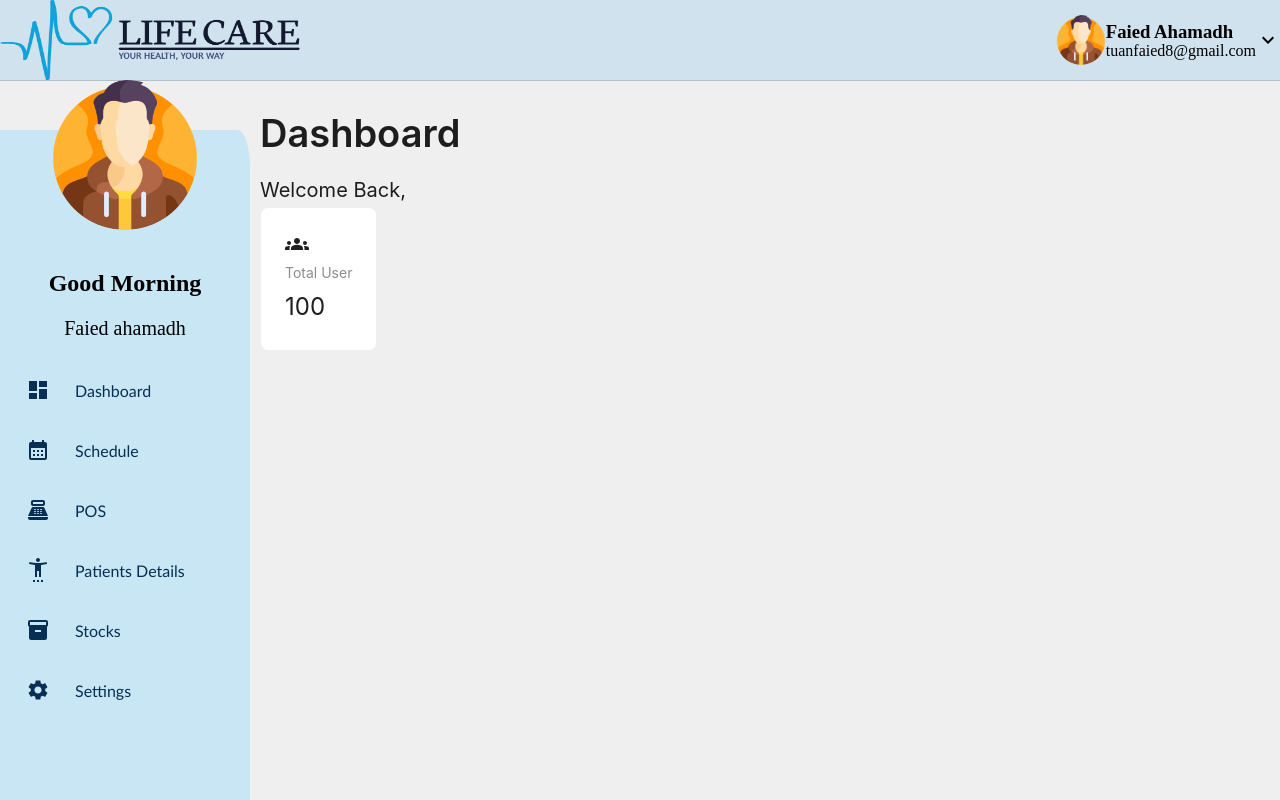
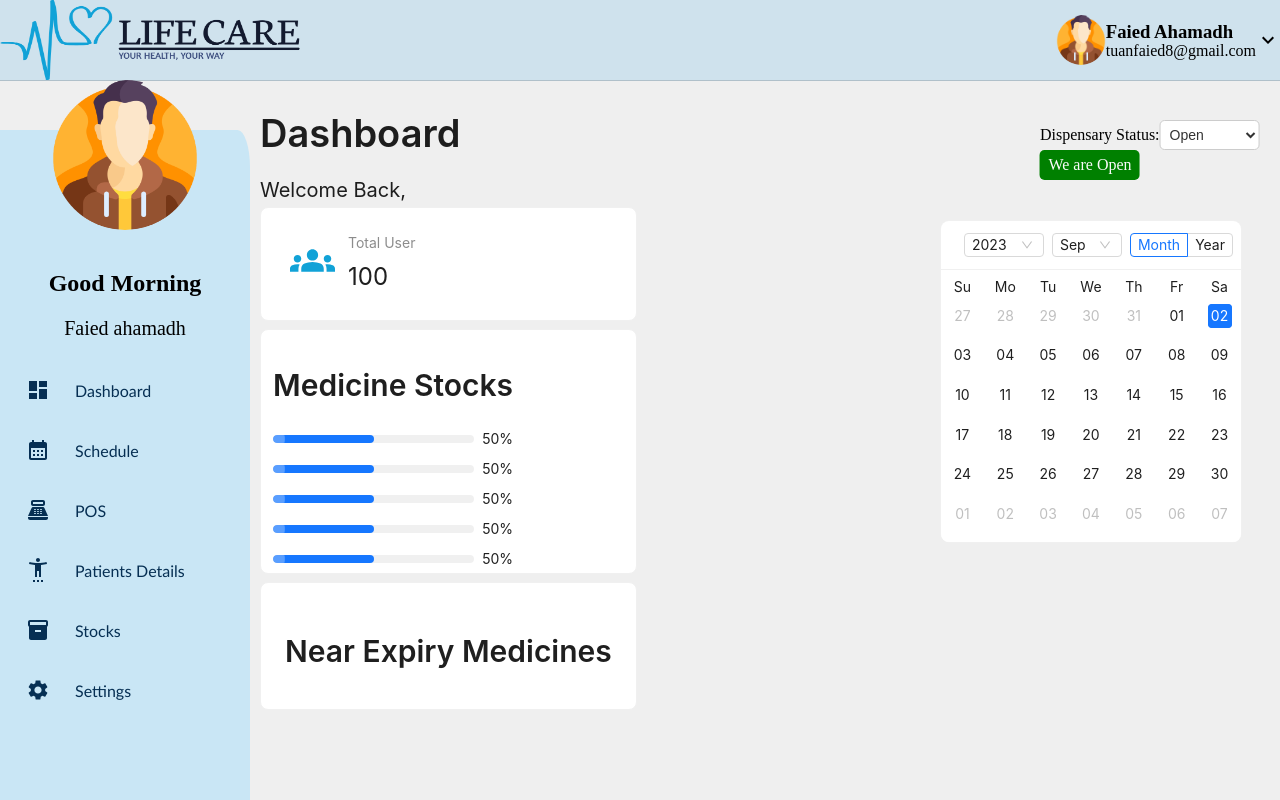
Before and after one commit to TuanFaied/dispensary-management-system, a React (Create React App) app: page /Dashboard in a window 1280 px wide. Built offline with nearby package versions, Linux system fonts and the light colour scheme.

Commit message:
Dashboar card commponent

```diff
--- a/src/App.css
+++ b/src/App.css
@@ -106,3 +106,71 @@ body{
   margin-top: 85px;
   margin-left: 260px;
 }
+.progress-space{
+  margin-bottom: -8px;;
+}
+progress{
+  padding: -28px;
+}
+
+.status-box {
+  width: 100px;
+  height: 30px;
+  color: hsl(0, 0%, 98%);
+  text-align: center;
+  line-height: 30px;
+  border-radius: 5px;
+}
+
+.open {
+  background-color: green;
+}
+
+.close {
+  background-color: red;
+}
+.status-dropdown {
+  position: absolute;
+  top: 120px; /* Adjust the top value to position it vertically */
+  right: 240px; /* Adjust the right value to position it horizontally */
+  z-index: 999; /* Ensure it's above other content if necessary */
+  transform: translateX(100%); /* Move it to the right edge of the parent container */
+}
+.calendar{
+  position: absolute;
+  top: 220px; /* Adjust the top value to position it vertically */
+  right: 340px; /* Adjust the right value to position it horizontally */
+  z-index: 999; /* Ensure it's above other content if necessary */
+  transform: translateX(100%);
+}
+/* DispensaryStatusDropdown.css */
+/* Add styles for the select box */
+select {
+  width: 100px; /* Set the width as needed */
+  height: 30px; /* Set the height as needed */
+  font-size: 14px; /* Set the font size as needed */
+  padding: 5px; /* Add padding to adjust the text position */
+  border: 1px solid #ccc; /* Add a border for better visibility */
+  border-radius: 5px; /* Round the corners */
+  background-color: #fff; /* Background color for the select box */
+  color: #333; /* Text color */
+}
+
+/* Style for the dropdown arrow icon (optional) */
+select::-ms-expand {
+  display: none; /* Hide the default dropdown arrow in IE */
+}
+
+/* Style the option elements (optional) */
+select option {
+  background-color: #fff; /* Background color for options */
+  color: #333; /* Text color for options */
+  padding: 5px; /* Add padding for better spacing */
+}
+
+/* Add hover and focus styles (optional) */
+select:hover,
+select:focus {
+  border: 1px solid #007bff; /* Change border color on hover/focus */
+  outline: none; /* Remove the outline */
+}
--- a/src/Components/PagesContent/Admin/Dashboard.js
+++ b/src/Components/PagesContent/Admin/Dashboard.js
@@ -1,23 +1,69 @@
-import { Card, Space, Statistic, Typography } from 'antd'
+import { Calendar,theme, Card, Progress, Space, Statistic, Typography } from 'antd'
 import React from 'react'
 import GroupsIcon from '@mui/icons-material/Groups';
+import '../../../../src/App.css';
+
+import DispensaryStatusDropdown from './DispensaryStatusDropdown';
 
 function Dashboard() {
+  const stock =50;
+  const { token } = theme.useToken();
+  const wrapperStyle = {
+    width: 300,
+    border: `1px solid ${token.colorBorderSecondary}`,
+    borderRadius: token.borderRadiusLG,
+  };
+
   return (
     <div>
+
         <Typography.Title level = {5.4}> Dashboard</Typography.Title>
         <Typography.Text style={{fontSize:"20px"}} >Welcome Back,</Typography.Text>
-       <div> <Space direction="horizontal">
+        <div>
+          <DispensaryStatusDropdown />
+        </div>
+       <div>
+          <Space direction="vertical">
           <Card>
-            <GroupsIcon/>
-            <Statistic title="Total User" value={100}/>
+          <Space direction="horizontal">
+            <GroupsIcon
+              style={{
+                color:"#11a2d7",
+                fontSize: 45,
+                padding: 5,
 
+              }}
+
+            />
+            <Statistic  title="Total User"  value={100}/>
+          </Space>
+          </Card>
+          <Card size="small"  >
+          <Space direction="vertical" className="progress-space" >
+            <Typography.Title level = {2}>Medicine Stocks</Typography.Title>
+          <Progress percent={stock} status={stock <=10 ? 'exception':"active"} />
+          <Progress percent={stock} status={stock <=10 ? 'exception':"active"} />
+          <Progress percent={stock} status={stock <=10 ? 'exception':"active"} />
+          <Progress percent={stock} status={stock <=10 ? 'exception':"active"} />
+          <Progress percent={stock} status={stock <=10 ? 'exception':"active"} />
+          </Space>
+
+           </Card>
+
+           <Card>
+            <Typography.Title level = {2}>Near Expiry Medicines</Typography.Title>
 
           </Card>
-        </Space>
-      </div>
+         </Space>
+        </div>
+        <div className='calendar' style={wrapperStyle}>
+          <Calendar fullscreen={false}  />
+        </div>
+
     </div>
   )
 }
 
-export default Dashboard
+
+
+export default Dashboard;
--- /dev/null
+++ b/src/Components/PagesContent/Admin/DispensaryStatusDropdown.js
@@ -0,0 +1,24 @@
+import React, { useState } from 'react';
+
+const DispensaryStatusDropdown = () => {
+  const [status, setStatus] = useState('open');
+
+  const handleChange = (e) => {
+    setStatus(e.target.value);
+  };
+
+  return (
+    <div className="status-dropdown">
+      <label htmlFor="status">Dispensary Status:</label>
+      <select id="status" value={status} onChange={handleChange}>
+        <option value="open">Open</option>
+        <option value="close">Close</option>
+      </select>
+      <div className={`status-box ${status === 'open' ? 'open' : 'close'}`}>
+        {status === 'open' ? 'We are Open' : 'We are Close'}
+      </div>
+    </div>
+  );
+};
+
+export default DispensaryStatusDropdown;
--- a/src/Components/SideNavbar.js
+++ b/src/Components/SideNavbar.js
@@ -22,7 +22,7 @@ function SideNavbar() {
 
                         key={key}
                         className='row'
-                        id = {window.location.pathname === val.link ? 'active' :''}
+                        id = {window.location.pathname === val.link ? 'active' :'error'}
                         onClick={() => {
                             window.location.pathname = val.link ;
                             navigate(val.link);
```
